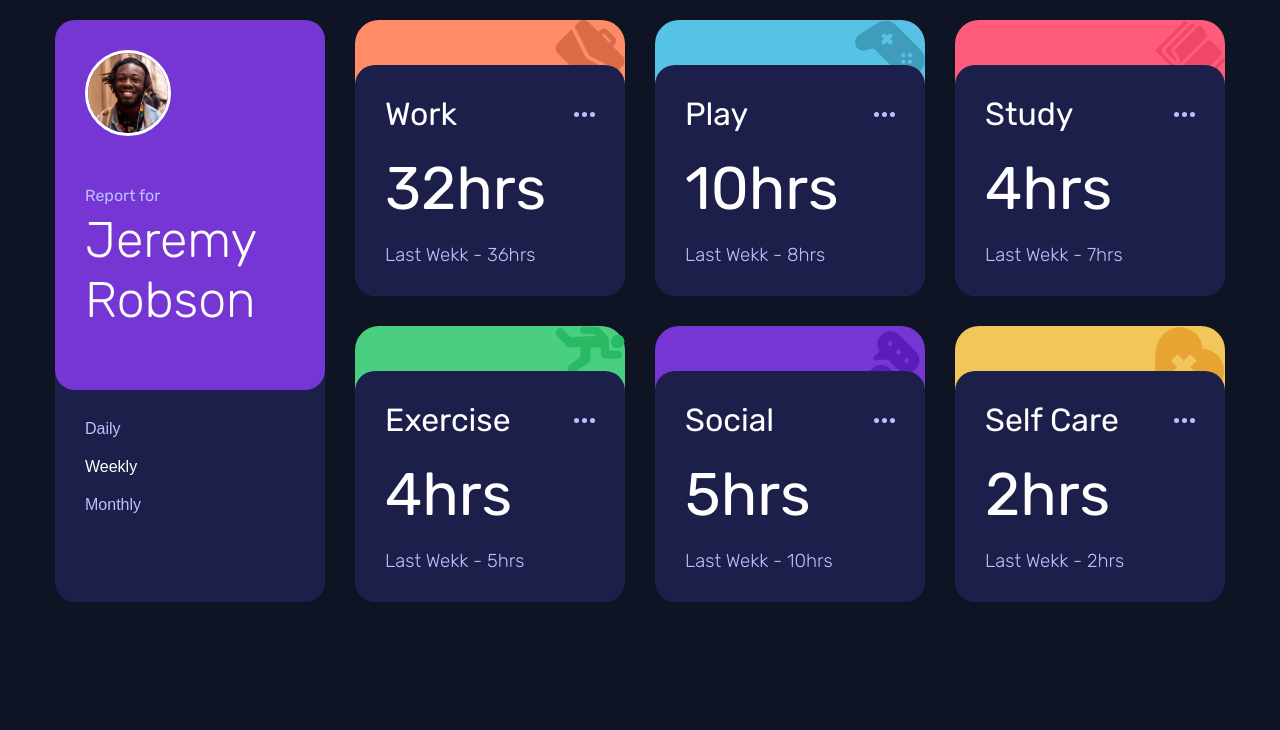
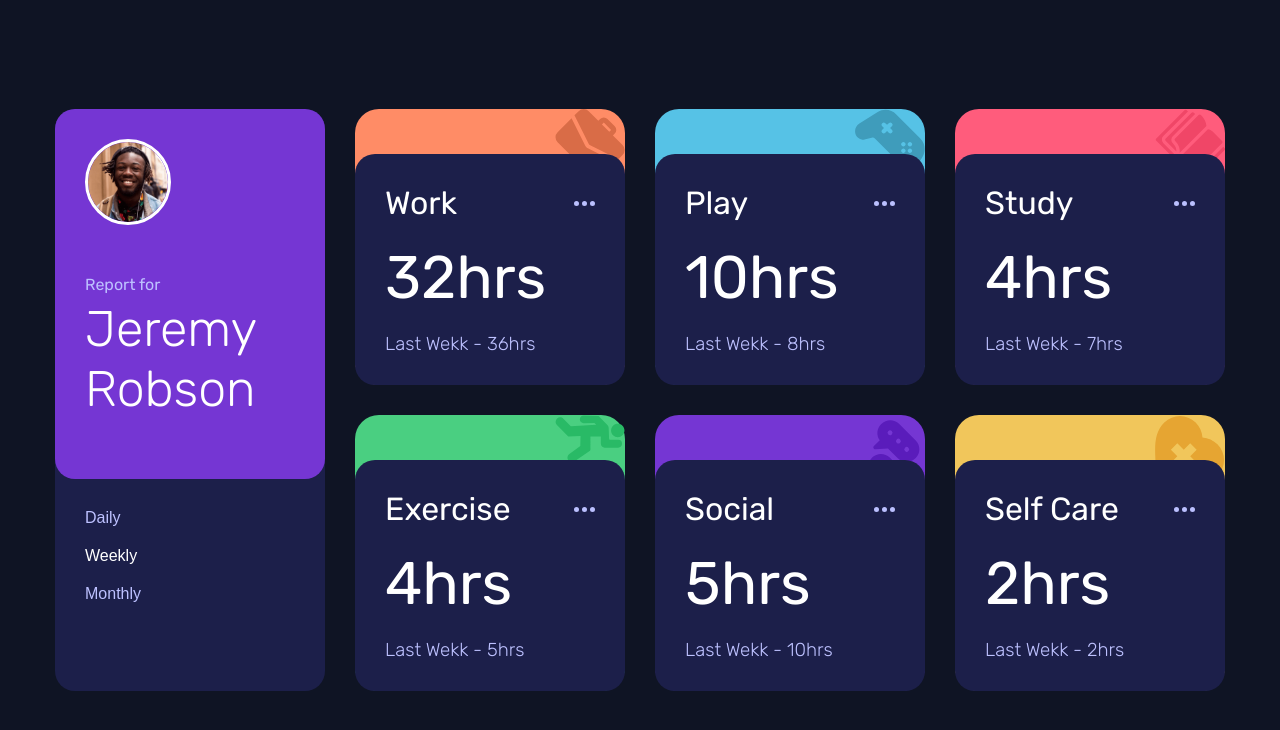
Before and after one commit to KhaledSobhy10/time-tracking-dashboard-main, a plain HTML site: page index.html in a window 1280 px wide. Drawn offline with Linux system fonts and the light colour scheme.

Commit message:
center the design

```diff
--- a/main.css
+++ b/main.css
@@ -48,6 +48,13 @@ body {
 
 body {
   background-color: var(--Verydarkblue);
+}
+
+main {
+    display: flex;
+    justify-content: center;
+    align-items: center;
+    min-height: 100vh;
 }
 
 
```
